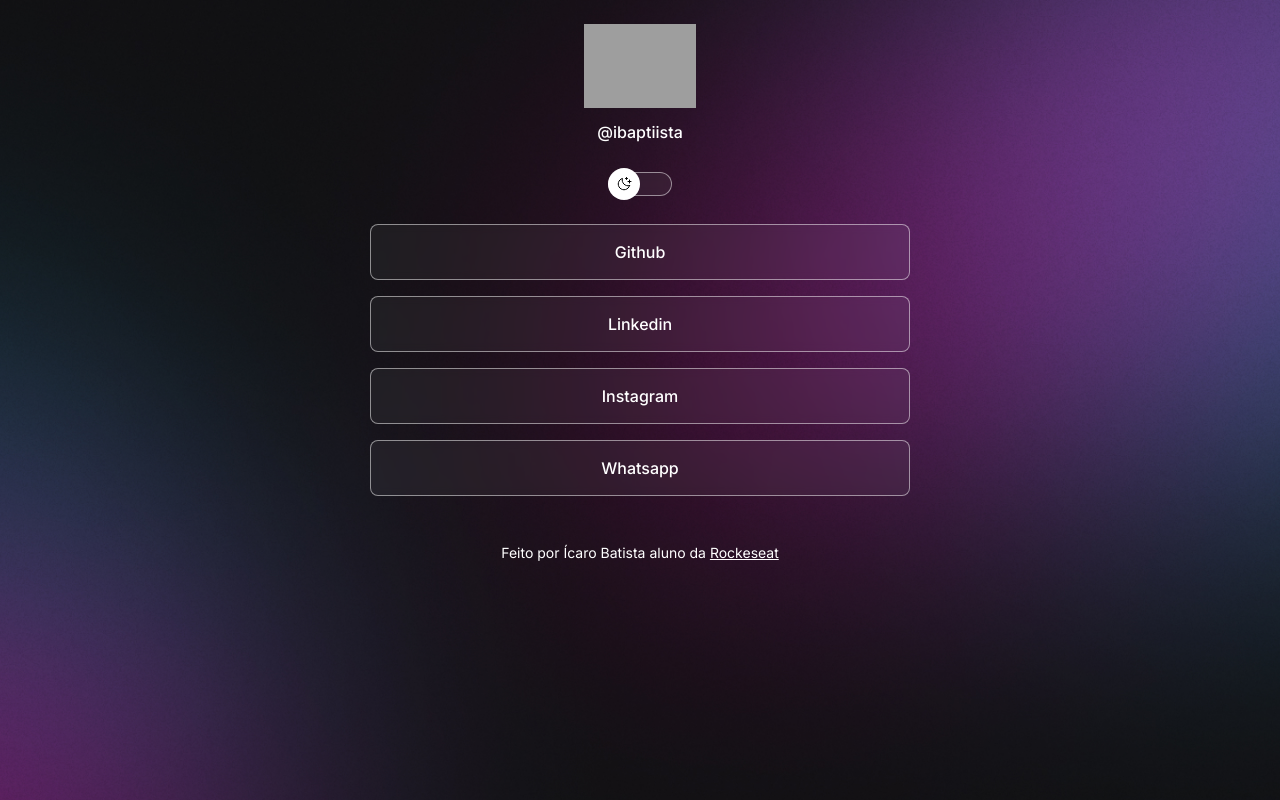
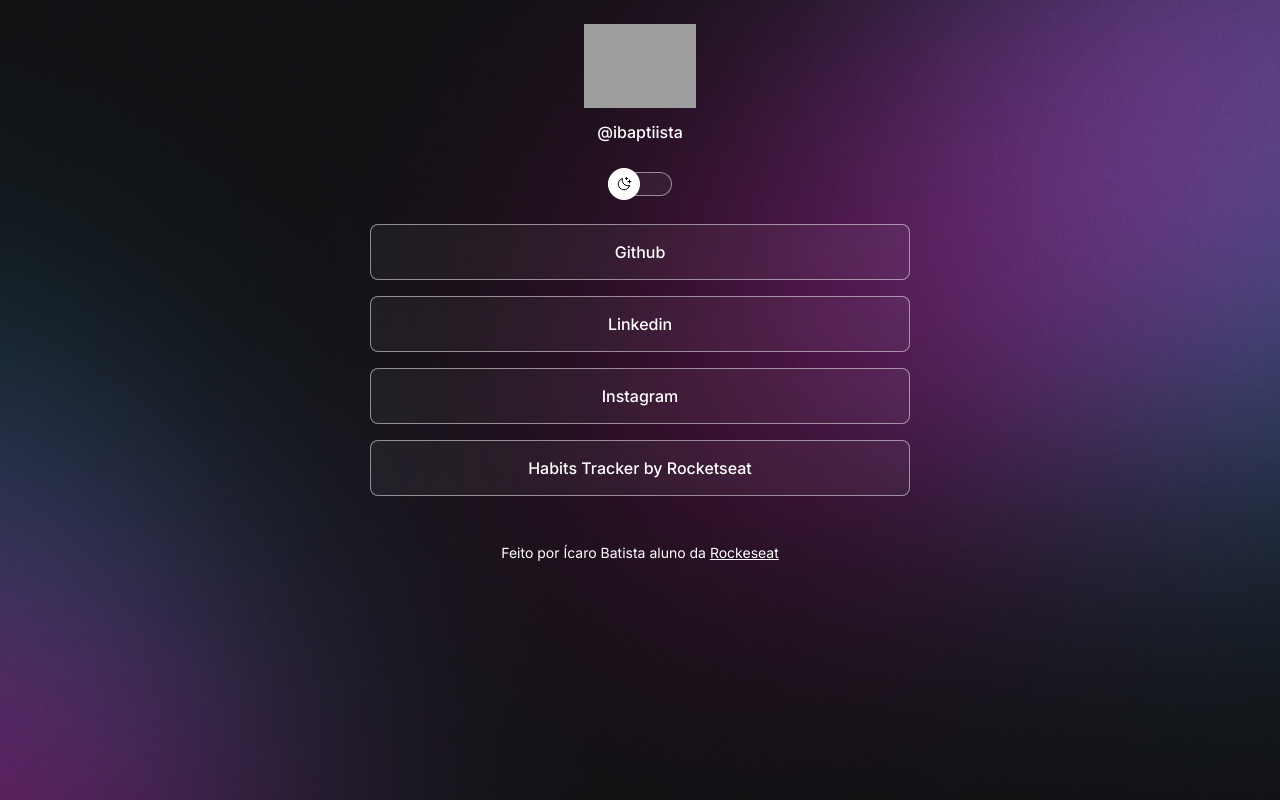
Before and after one commit to ibaptiista/DevLinksRocketseat, a plain HTML site: page index.html in a window 1280 px wide. Drawn offline with nearby package versions, Linux system fonts and the light colour scheme; grey boxes are pictures that could not be loaded.

Commit message:
Update index.html

```diff
--- a/index.html
+++ b/index.html
@@ -41,7 +41,7 @@
                 </li>
 
                 <li>
-                    <a href="https://linkwhats.app/5a58d1" target="_blank">Whatsapp</a>
+                    <a href="https://ibaptiista.github.io/Habits-Rocketseat/" target="_blank">Habits Tracker by Rocketseat</a>
                 </li>
 			</ul>
 		<footer>Feito por Ícaro Batista aluno da <a href="https://www.rocketseat.com.br/" target="_blank">Rockeseat</a></footer>
```
